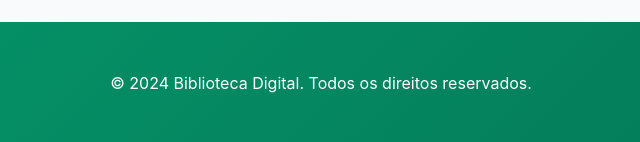
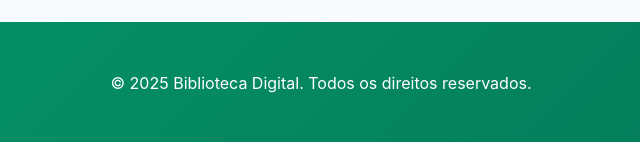
Before and after one commit to GabrielvFrei/CatalogoDW, a website: page frontend/index.html in a window 1280 px wide. Shown: the part 2580-2722 px from the top of the page, 319-959 px from the left. Drawn offline with Linux system fonts and the light colour scheme; no server answers.

Commit message:
Alteração footer

```diff
--- a/frontend/index.html
+++ b/frontend/index.html
@@ -75,7 +75,7 @@
 
 	<footer>
 		<div class="container">
-			<p>&copy; 2024 Biblioteca Digital. Todos os direitos reservados.</p>
+			<p>&copy; 2025 Biblioteca Digital. Todos os direitos reservados.</p>
 		</div>
 	</footer>
 
```
